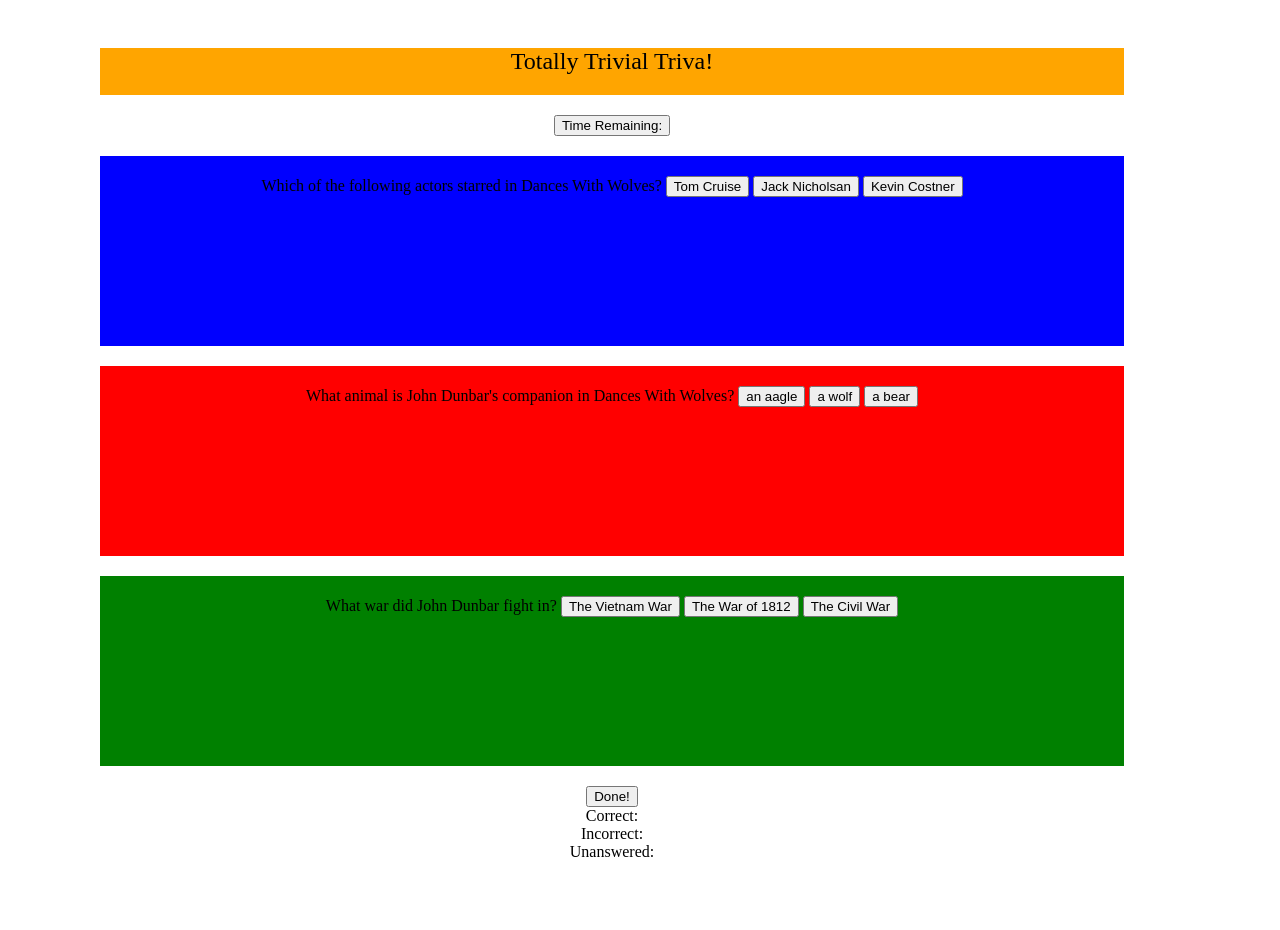
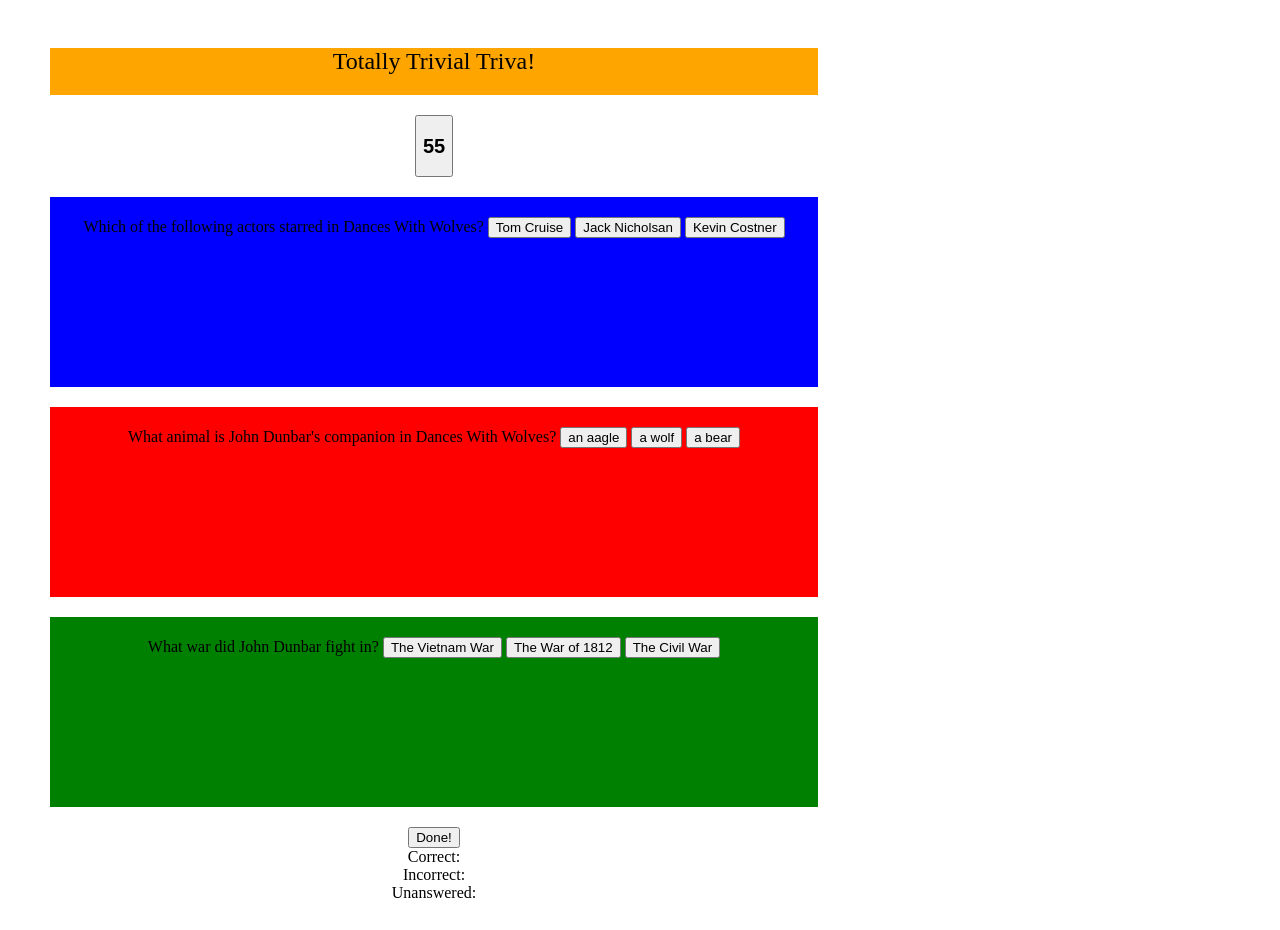
Before and after one commit to jostergren79/TriviaGame, a plain HTML site: page index.html in a window 1280 px wide. Before the commit the page ends 889 px from the top, so only its background shows below. Drawn offline with Linux system fonts and the light colour scheme.

Commit message:
final update before due

```diff
--- a/assets/css/style.css
+++ b/assets/css/style.css
@@ -1,10 +1,13 @@
 body {
 
     text-align: center;
-    width: 80%;
-    margin-left: 100px;
+    width: 60%;
+    margin-left: 50px;
+    margin-right: 50px;
     padding-top: 20px;
     padding-bottom: 20px;
+    background-image: cross-fade();
+    box-sizing: border-box;
 
 }
 
@@ -36,7 +39,6 @@ body {
 #question1 {
 
     text-align: center;
-    width: 100%;
     margin-top: 20px;
     margin-bottom: 20px;
     padding-top: 20px;
@@ -50,7 +52,6 @@ body {
 #question2 {
 
     text-align: center;
-    width: 100%;
     margin-top: 20px;
     margin-bottom: 20px;
     padding-top: 20px;
@@ -64,7 +65,6 @@ body {
 #question3 {
 
     text-align: center;
-    width: 100%;
     margin-top: 20px;
     margin-bottom: 20px;
     padding-top: 20px;
--- a/assets/javascript/game.js
+++ b/assets/javascript/game.js
@@ -35,9 +35,7 @@ let intervalId;
 
 // still need to hide the questions, prevent more than one selection, and delay the timer until the startGame button has been clicked
 
-
-
-    document.getElementById("startGame").addEventListener("click",run)
+document.getElementById("timer").addEventListener("click", run)
 
     function run() {
 
@@ -49,7 +47,7 @@ let intervalId;
 
       number--;
 
-      document.getElementById("startGame").innerHTML = "<h2>" + number + "</h2>";
+      document.getElementById("timer").innerHTML = "<h2>" + number + "</h2>";
 
 
       if (number === 0) {
```
